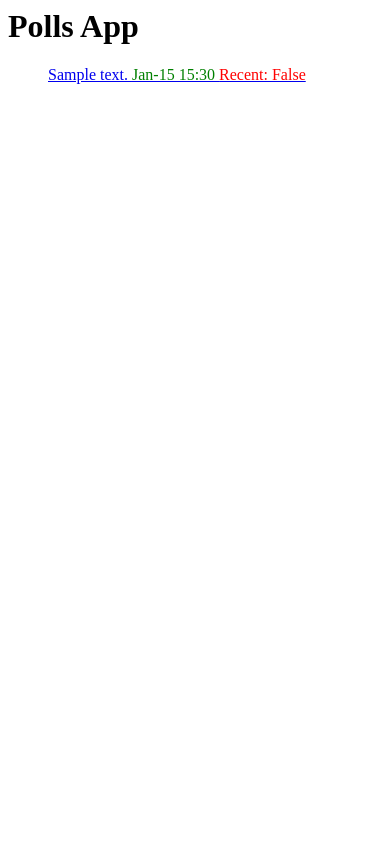
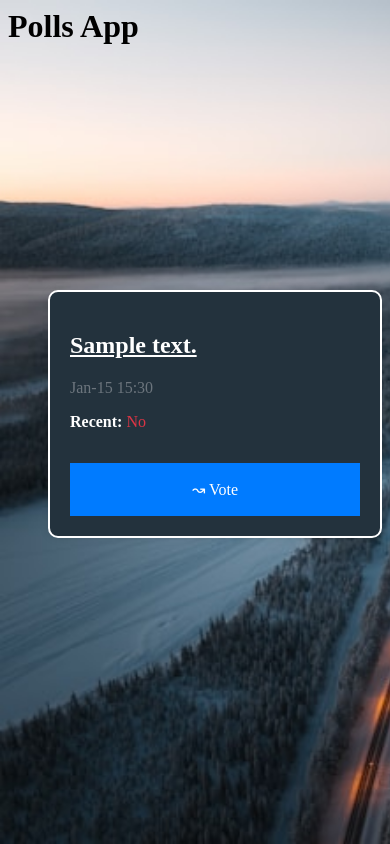
Before and after one commit to qurashi-akeel/django-pools-app, a Django app: page /polls/ in a window 390 px wide. Run offline with Django 5.2, Linux system fonts and the light colour scheme; tables that the repository leaves empty hold one stand-in row (values such as "Sample post").

Commit message:
Add custom styles and improve index view layout in polls app; implement responsive design and enhance question display.

```diff
--- /dev/null
+++ b/polls/static/polls/style.css
@@ -0,0 +1,52 @@
+body {
+  background: white url('images/background.jpg') no-repeat;
+  background-size: cover;
+}
+
+.text-muted {
+  color: #6c757d;
+}
+
+.text-success {
+  color: #28a745;
+}
+
+.text-danger {
+  color: #dc3545;
+}
+
+.box-wrapper {
+  display: flex;
+  justify-content: center;
+  align-items: center;
+  height: 80vh;
+  gap: 2rem;
+  list-style: none;
+}
+
+.box {
+  background-color: #23323d;
+  color: white;
+  border-radius: 10px;
+  padding: 20px;
+  margin-top: 20px;
+  width: 20rem;
+  border: white 2px solid;
+  box-shadow: 0 0 10px rgba(0, 0, 0, 0.1);
+}
+
+.box a {
+  color: white;
+
+}
+
+.read-more {
+  display: block;
+  color: #d0e4fa;
+  background: #007bff;
+  border: 1px solid #007bff;
+  margin-top: 2rem;
+  padding: 0px 10px;
+  text-align: center;
+  text-decoration: none;
+}
--- a/polls/templates/polls/index.html
+++ b/polls/templates/polls/index.html
@@ -1,17 +1,31 @@
+{% load static %}
+
+<link rel="stylesheet" href="{% static 'polls/style.css' %}">
+
 <h1>Polls App</h1>
 
 {% if question_list %}
-<ol style="list-style-type: none;">
+<ol class="box-wrapper">
   {% for question in question_list %}
-  <li>
-    <a href="{% url 'polls:detail' question.id %}">
-      {{ question.question_text }}
-      <span style="color: green;">
-        {{ question.pub_date|date:"M-d H:i" }}
-      </span>
-      <span style="color: red;">
-        Recent: {{ question.was_published_recently }}
-      </span>
+  <li class="box">
+    <h2>
+      <a href="{% url 'polls:detail' question.id %}">
+        <span>{{ question.question_text }}</span>
+      </a>
+    </h2>
+    <p class="text-muted">
+      {{ question.pub_date|date:"M-d H:i" }}
+    </p>
+    <p>
+      <strong>Recent:</strong>
+      {% if question.was_published_recently %}
+      <span class="text-success">Yes</span>
+      {% else %}
+      <span class="text-danger">No</span>
+      {% endif %}
+    </p>
+    <a href="{% url 'polls:detail' question.id %}" class="read-more">
+      <p><span>↝</span> Vote</p>
     </a>
   </li>
   {% endfor %}
```
Also changed, not shown: polls/static/polls/images/background.jpg (added).
